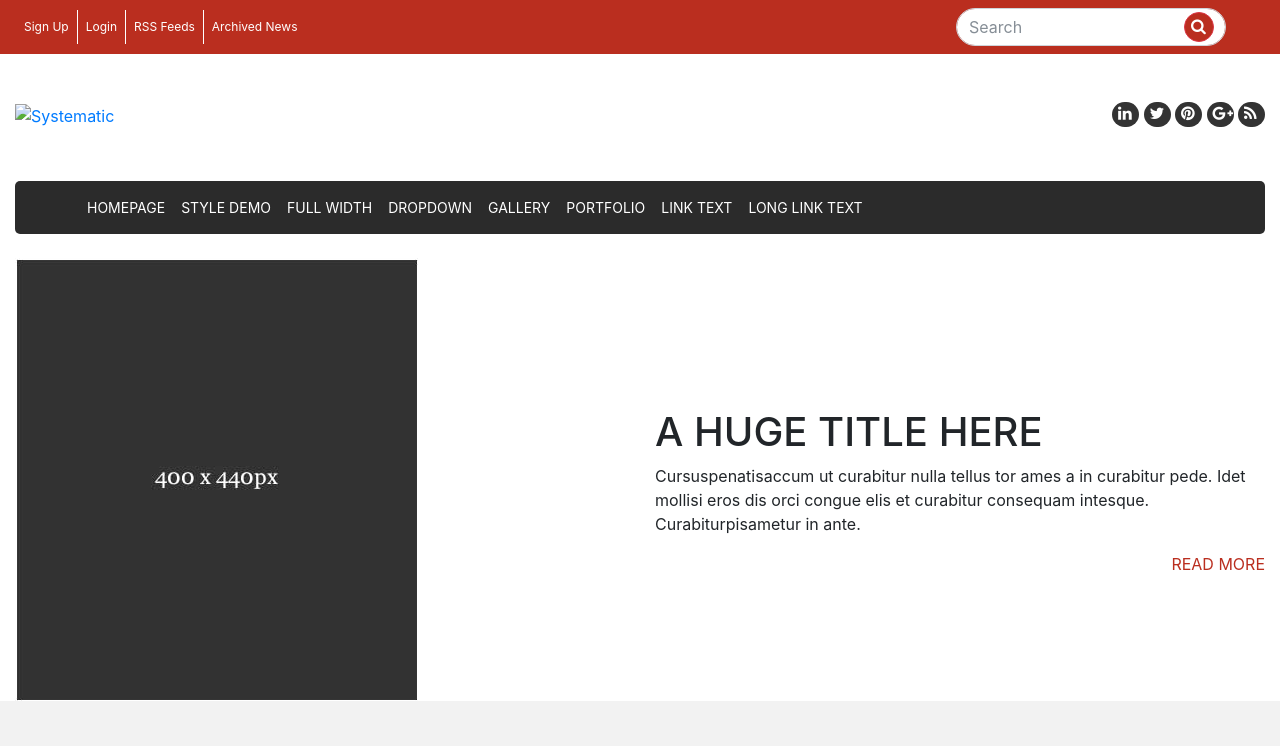
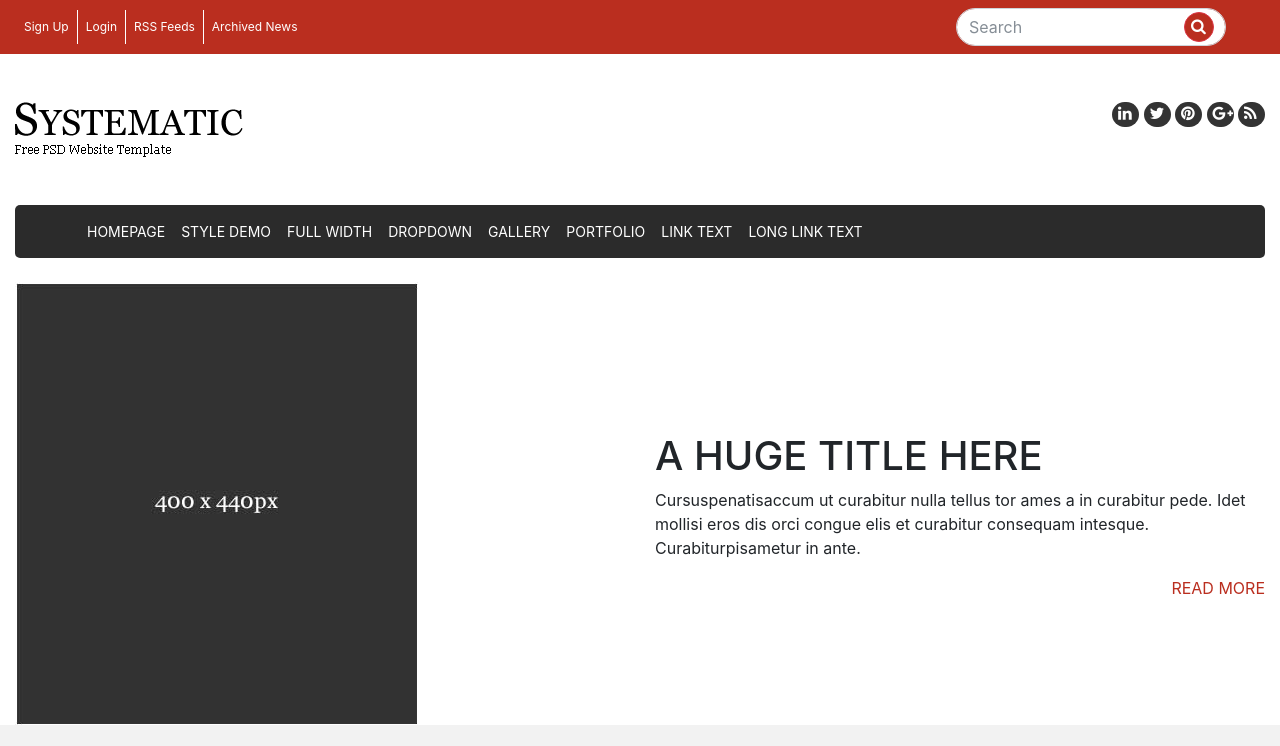
Before and after one commit to eray-sga/systematic, a plain HTML site: page index.html in a window 1280 px wide. Shown: the top 746 px of the page. Drawn offline with Linux system fonts and the light colour scheme; files whose address does not match are found by name.

Commit message:
Update index.html

```diff
--- a/index.html
+++ b/index.html
@@ -52,7 +52,7 @@
             <div class="row">
                 <div class="col">
                     <div class="logo">
-                        <a href="index.html"><img src="img/logo.png" class="img-fluid" alt="Systematic"></a>
+                        <a href="index.html"><img src="logo.png" class="img-fluid" alt="Systematic"></a>
                     </div>
                 </div>
                 <div class="col">
```
